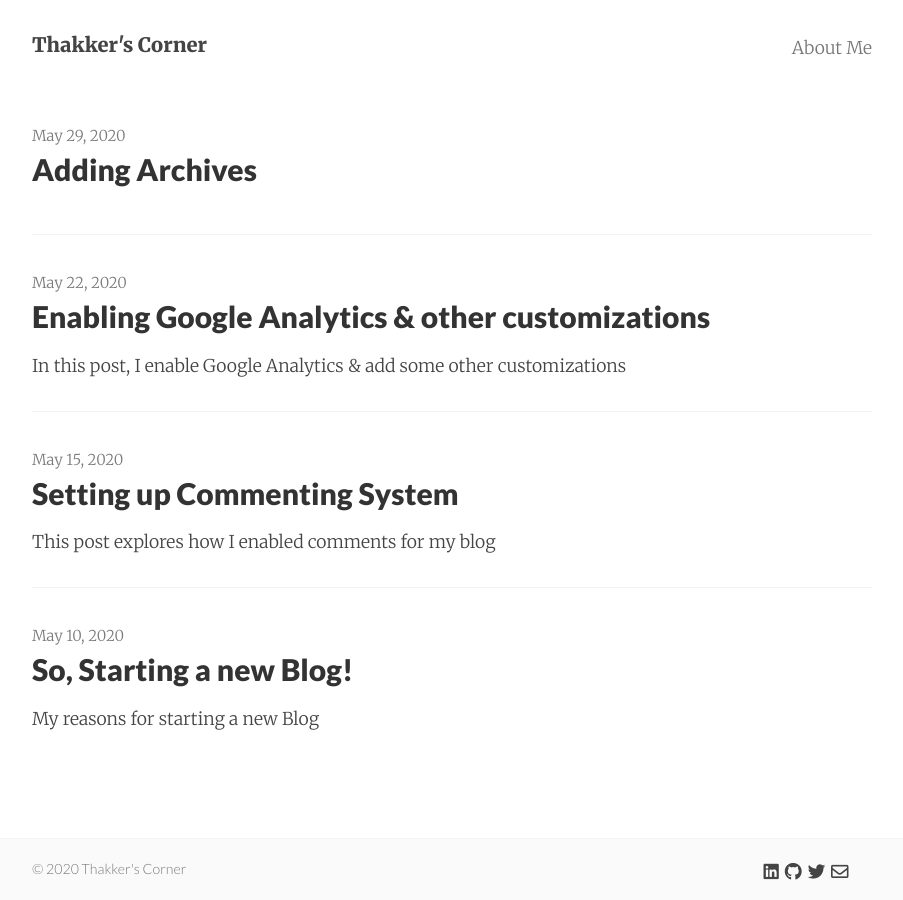
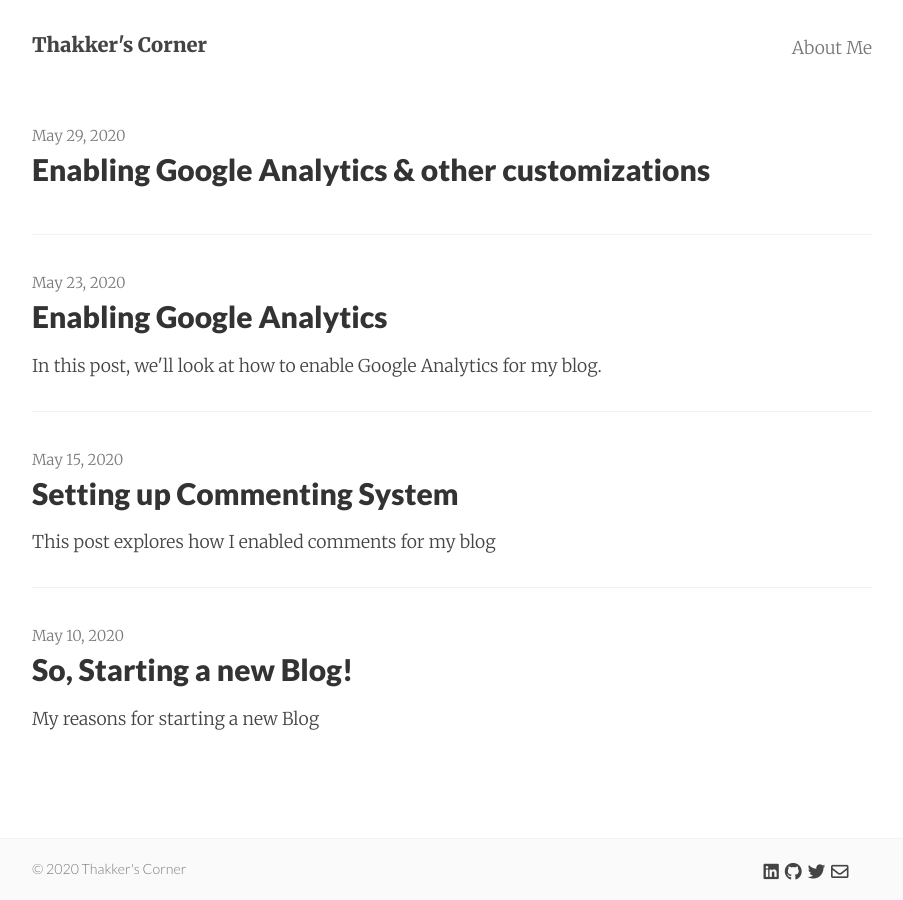
Before and after one commit to AdiThakker/AdiThakker.github.io, a Jekyll site: the page built from index.html, in a window 1280 px wide. Shown: the whole page, without its empty margins (188-1091 px from the left). Built offline with Jekyll 4.4.1, drawn with Linux system fonts in a browser that asks for light colours; nearby versions of some CDN libraries; the list of posts is cut into pages by our own code; some of the changed lines change nothing that is shown.

Commit message:
Google Analytics post

```diff
--- a/_config.yml
+++ b/_config.yml
@@ -9,7 +9,7 @@
 header_pages:
  - about.md
 
-google_analytics:
+google_analytics: UA-167484475-1
 
 # Optional features
 animated:             true
--- /dev/null
+++ b/_posts/2020-05-29-Adding-Analytics.md
@@ -0,0 +1,43 @@
+---
+layout:     post
+title:      Enabling Google Analytics
+date:       2020-05-23
+summary:    In this post, we'll look at how to enable Google Analytics for my blog.
+categories: Blogging, General
+---
+
+Since this bog is relatively new, I do not expect much traffic. Well, how can I be certain of this? May be this blog has just taken off and lots of people are already visiting it 😉.
+
+Hmm, how can I find out more? Currently, I do not have any visibility of this data. It would be nice if I could find out information like:
+
+- Who’s currently visiting by blog?
+- How many visitors do I get in an hour or day or a month?
+- Where's the traffic coming from?
+
+Well, here comes [Google Analytics](https://analytics.google.com/analytics/web/provision/?authuser=0#/provision), which is a web analytics service offered by Google that tracks and reports website traffic.
+
+OK, so how do I get this integrated?
+
+My current [theme](https://jekyll-themes.com/mixyll/) explains how can I use Google Analytics and also more advanced [Google Tag Manager](https://marketingplatform.google.com/about/tag-manager/), (may be I can explore that in a later post).
+
+This [link](https://support.google.com/analytics/#topic=3544906) on google's site answers tons of questions about getting started to lets look at my steps:
+
+1. I already had a gmail account, so proceeded with Account Setup where I entered an account name and left the defaults checked as those are recommended. <br>
+![Setup]({{site.url}}/images/Analytics-account-setup-1.png){:height="500px" width="900px"}
+
+ 2. Selected the Web Option as that's what I was looking for. <br>
+![Setup]({{site.url}}/images/Analytics-account-setup-2.png){:height="500px" width="900px"}
+
+3. Entered relevant details about my blog site and accepted user agreements. <br>
+![Setup]({{site.url}}/images/Analytics-account-setup-3.png){:height="500px" width="900px"}
+
+4. Made note of the Tracking ID which is in the format UA-123456789-1 <br>
+
+5. Updated my _config.yml google_analytics value with that Tracking ID number. <br>
+
+Following is the Analytics default view that showed up after my account was created. You can see it provides several different metrics related to my blog. <br>
+![Setup]({{site.url}}/images/Analytics-account-setup-4.png){:height="500px" width="900px"}
+![Setup]({{site.url}}/images/Analytics-account-setup-5.png){:height="500px" width="900px"}
+![Setup]({{site.url}}/images/Analytics-account-setup-6.png){:height="500px" width="900px"}
+
+Cool, that was all very easy to get started... Now i'll start monitoring and see what activity get logged. Meanwhile I'll also explore this [link](https://support.google.com/analytics/answer/9021164?hl=en&ref_topic=3544906) to further customize and understand my analytics experience. In future posts I might also explore how to more information about my blog for search engines.
--- a/_posts/2020-05-22-Analytics-and-other-customizations.md
+++ b/_posts/2020-05-29-Adding-Archives.md
@@ -1,6 +1,6 @@
 ---
 layout:     post
-title:      Adding Archives
+title:      Enabling Google Analytics & other customizations
 date:       2020-05-29
 summary:
 categories: Blogging, General
--- a/_posts/2020-05-29-Adding-arhives.md
+++ /dev/null
@@ -1,7 +0,0 @@
----
-layout:     post
-title:      Enabling Google Analytics & other customizations
-date:       2020-05-22
-summary:    In this post, I enable Google Analytics & add some other customizations
-categories: Blogging, General
----
```
Also changed, not shown: images/Analytics-account-setup-1.png (added), images/Analytics-account-setup-2.png (added), images/Analytics-account-setup-3.png (added), images/Analytics-account-setup-4.png (added), images/Analytics-account-setup-5.png (added), images/Analytics-account-setup-6.png (added).
